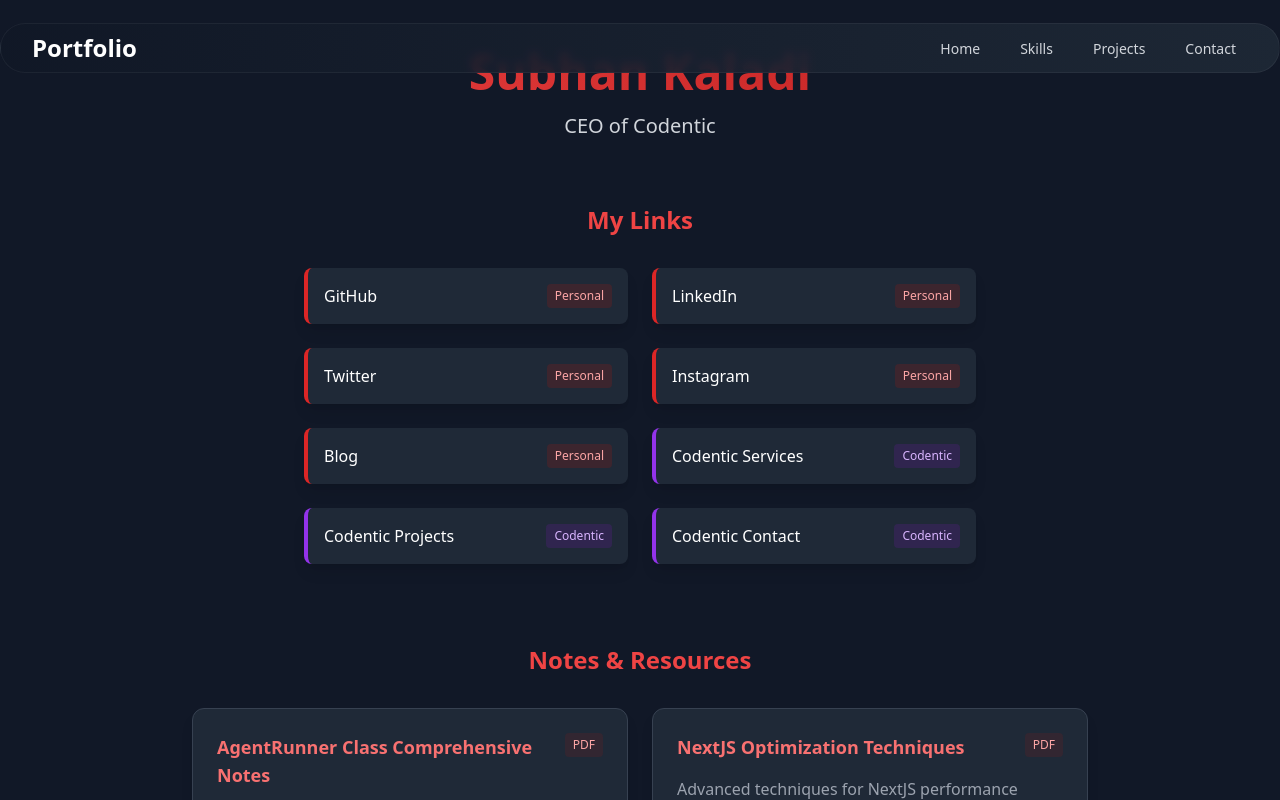
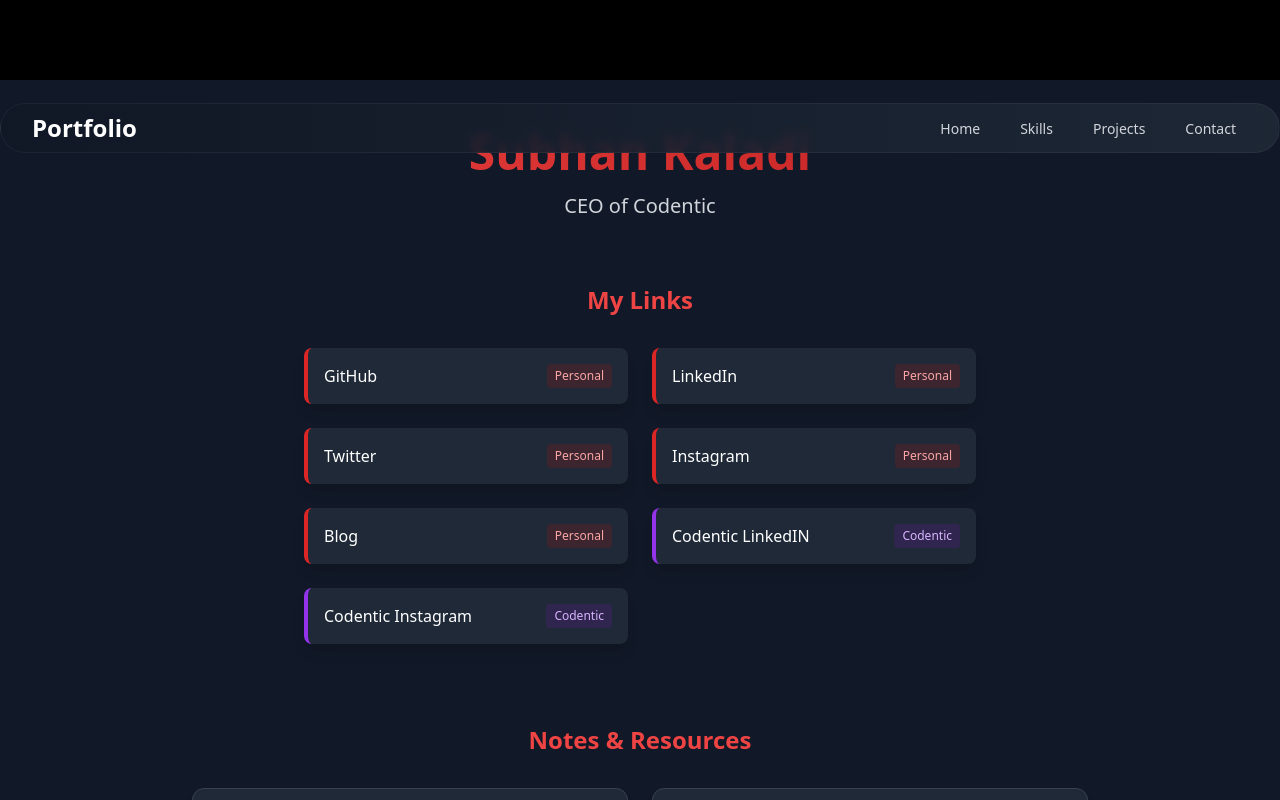
Before and after one commit to subhankaladi/PERSONALxPORTFOLIO, a Next.js app: page /links in a window 1280 px wide. Shown: the top 800 px of the page. Built offline with nearby package versions, Linux system fonts and the light colour scheme.

Commit message:
Update page.tsx

```diff
--- a/app/links/page.tsx
+++ b/app/links/page.tsx
@@ -26,24 +26,24 @@
 
   const linkItems: LinkItem[] = [
     { id: 1, title: 'GitHub', url: '#', type: 'personal' },
-    { id: 2, title: 'LinkedIn', url: '#', type: 'personal' },
+    { id: 2, title: 'LinkedIn', url: 'https://www.linkedin.com/in/subhankaladi/', type: 'personal' },
     { id: 3, title: 'Twitter', url: '#', type: 'personal' },
     { id: 4, title: 'Instagram', url: '#', type: 'personal' },
     { id: 5, title: 'Blog', url: '#', type: 'personal' },
-    { id: 6, title: 'Codentic Services', url: '#', type: 'company' },
-    { id: 7, title: 'Codentic Projects', url: '#', type: 'company' },
-    { id: 8, title: 'Codentic Contact', url: '#', type: 'company' },
+    { id: 6, title: 'Codentic LinkedIN', url: 'https://www.linkedin.com/company/codentic/?viewAsMember=true', type: 'company' },
+    { id: 7, title: 'Codentic Instagram', url: 'https://www.instagram.com/codentic_official/?hl=ne', type: 'company' },
+    // { id: 8, title: 'Codentic Contact', url: '#', type: 'company' },
   ];
 
   const noteItems: NoteItem[] = [
-    { id: 1, title: 'AgentRunner Class Comprehensive Notes', description: 'Complete guide to AgentRunner implementation', url: '#' },
+    { id: 1, title: 'AgentRunner Class Comprehensive Notes', description: 'Complete guide to AgentRunner implementation', url: '/AgentRunner.pdf' },
     { id: 2, title: 'NextJS Optimization Techniques', description: 'Advanced techniques for NextJS performance', url: '#' },
     { id: 3, title: 'TypeScript Best Practices', description: 'Professional TypeScript development patterns', url: '#' },
     { id: 4, title: 'UI/Animation Principles', description: 'Creating engaging user interfaces', url: '#' },
   ];
 
   return (
-    <div className="min-h-screen bg-gray-900 text-white">
+    <div className="min-h-screen bg-gray-900 text-white mt-20">
       <Head>
         <title>Subhan Kaladi | Links</title>
         <meta name="description" content="Subhan Kaladi's portfolio links" />
```
